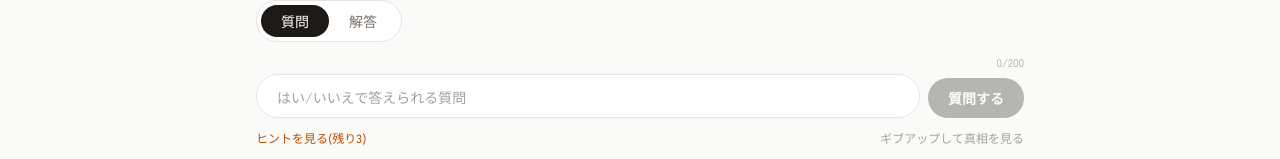
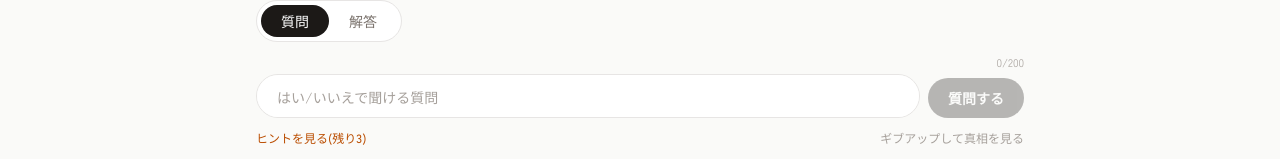
Before and after one commit to Takizyyyy/umigame, a Next.js app: page /play/day-guards in a window 1280 px wide. Shown: the part 638-797 px from the top of the page. Built offline with nearby package versions, Linux system fonts and the light colour scheme.

Commit message:
入力欄の説明文を短くしてスマホで途中で切れないように修正
Co-Authored-By: Claude Fable 5 <noreply@anthropic.com>

```diff
--- a/app/play/[id]/PlayClient.tsx
+++ b/app/play/[id]/PlayClient.tsx
@@ -380,9 +380,8 @@ export default function PlayClient({
               disabled={sending || !!result}
               aria-label={mode === "question" ? "質問を入力" : "解答を入力"}
               placeholder={
-                mode === "question"
-                  ? "はい/いいえで答えられる質問"
-                  : "真相だと思う説明を書いて解答"
+                // スマホの16px表示でも1行に収まる長さにする(長いと途中で切れて見にくい)
+                mode === "question" ? "はい/いいえで聞ける質問" : "推理した真相を書く"
               }
               className="max-h-32 min-w-0 flex-1 resize-none overflow-y-auto rounded-3xl border border-stone-200 bg-white px-5 py-2.5 text-base leading-6 outline-none transition placeholder:text-stone-400 focus:border-stone-400 disabled:opacity-50 sm:text-sm"
             />
```
